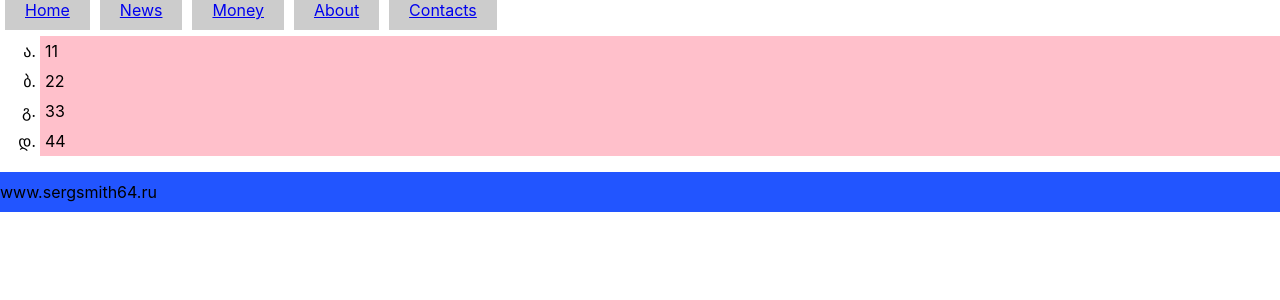
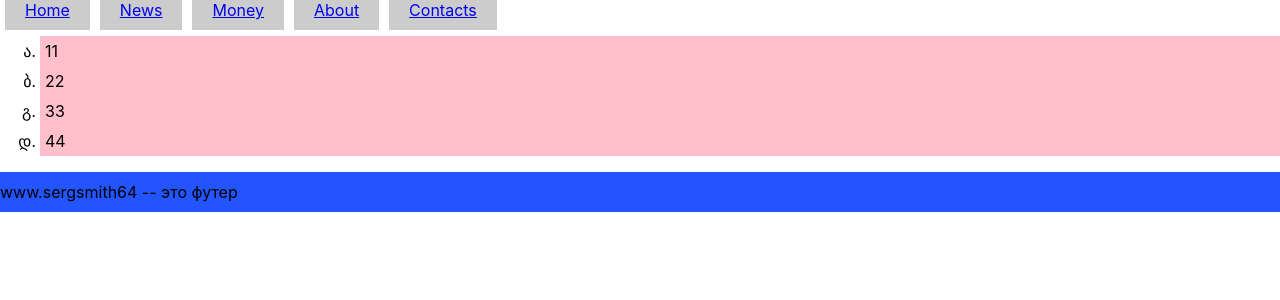
Before and after one commit to SergSmith64/social-react, a React (Create React App) app in the folder social/: page / in a window 1280 px wide. Shown: the top 300 px of the page. Built offline with nearby package versions, Linux system fonts and the light colour scheme.

Commit message:
fix: components

```diff
--- a/social/src/App.js
+++ b/social/src/App.js
@@ -1,9 +1,9 @@
 import React from 'react';
 // import logo from './logo.svg';
 import './App.css';
-import Header from './header';
-import Tech from './tech';
-import Footer from './footer';
+import Header from './components/header';
+import Tech from './components/main';
+import Footer from './components/footer';
 
 const App = () => {
   return (
--- a/social/src/footer.js
+++ b/social/src/components/footer.js
@@ -4,7 +4,7 @@ import './footer.css';
 const Footer = () => {
     return (
       <div className="footer__wrapper">
-        www.sergsmith64.ru
+        www.sergsmith64 -- это футер
       </div>
     )
   }
--- a/social/src/tech.js
+++ b/social/src/components/main.js
@@ -1,5 +1,5 @@
 import React from 'react';
-import './tech.css';
+import './main.css';
 
 const Tech = () => {
     return (
```
Also changed, not shown: social/src/components/footer.css (renamed from social/src/footer.css), social/src/components/header.js (renamed from social/src/header.js), social/src/components/main.css (renamed from social/src/tech.css).
